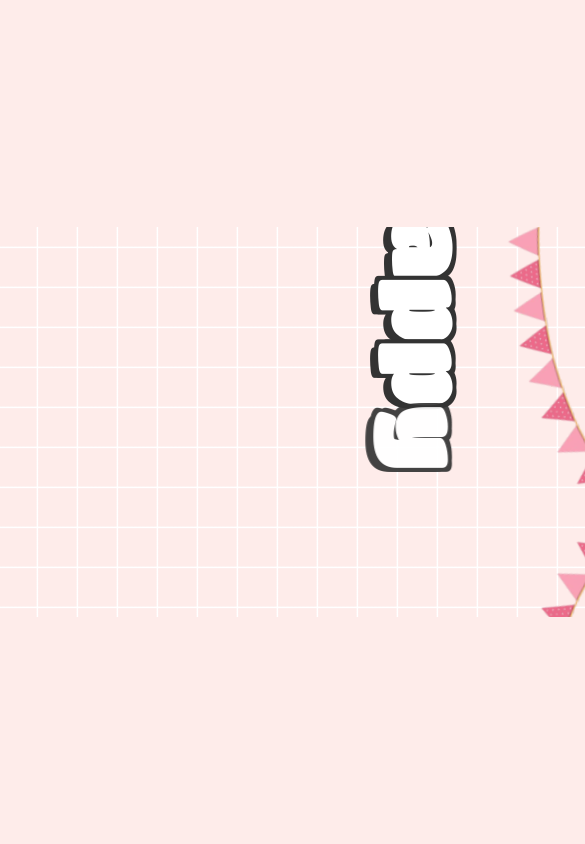
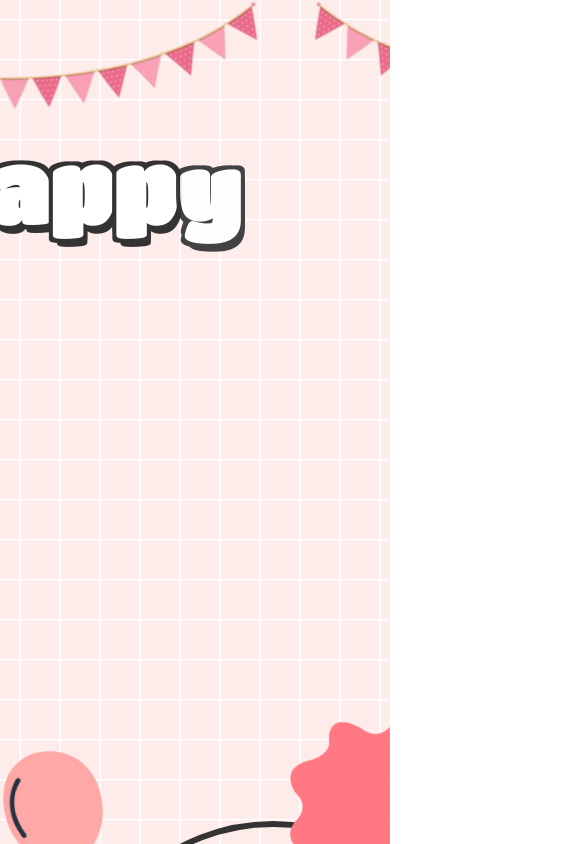
Before and after one commit to Onionss-2811/hpbd, a plain HTML site: page index.html in a window 390 px wide. Shown: the top 844 px of the page, 585 px wide, since content can reach past the window. Drawn offline with nearby package versions, Linux system fonts and the light colour scheme; a web font is replaced by a local one.

Commit message:
update css response

```diff
--- a/style.css
+++ b/style.css
@@ -605,9 +605,3 @@ body {
 #mewmew.animationOp{
     animation: opacityHeart 1s 1s forwards;
 }
-
-@media only screen and (min-device-width: 100px) and (max-device-width: 1024px) and (orientation:portrait) {
-    body {
-      transform: rotate(90deg);
-    }
-}
```
